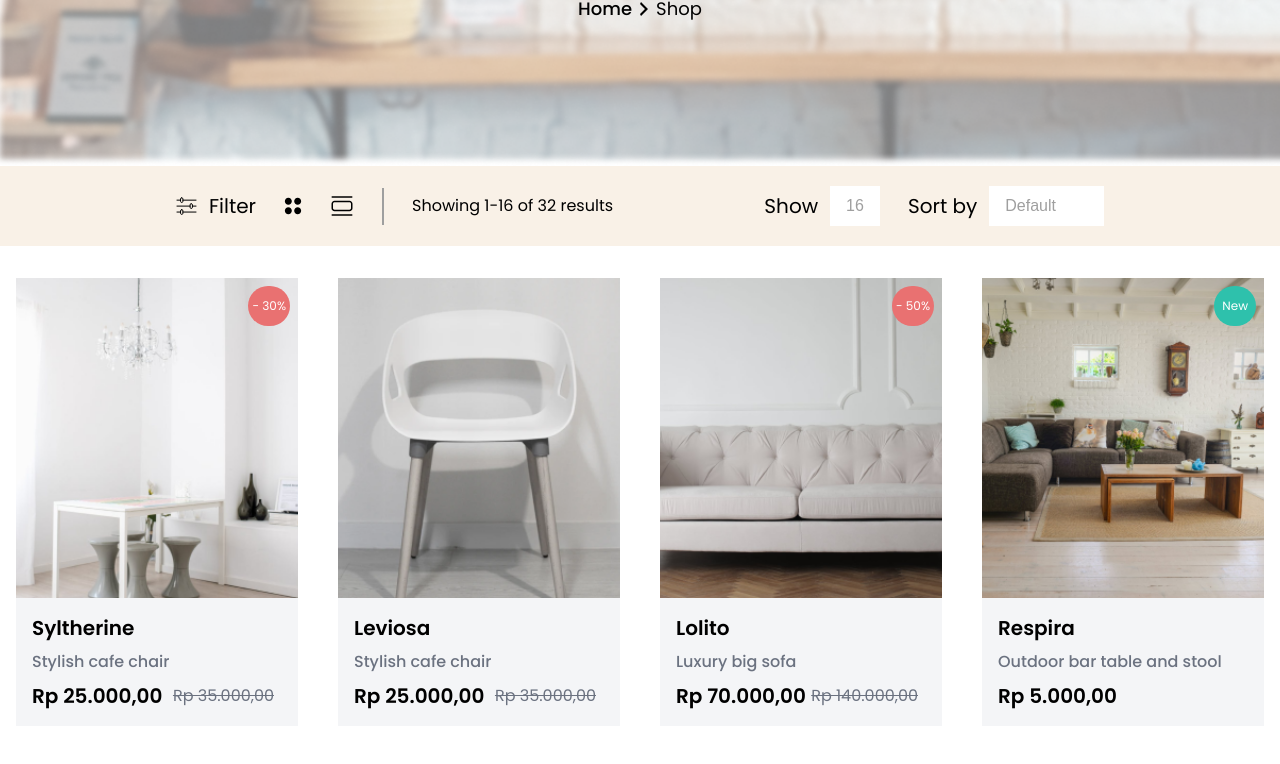
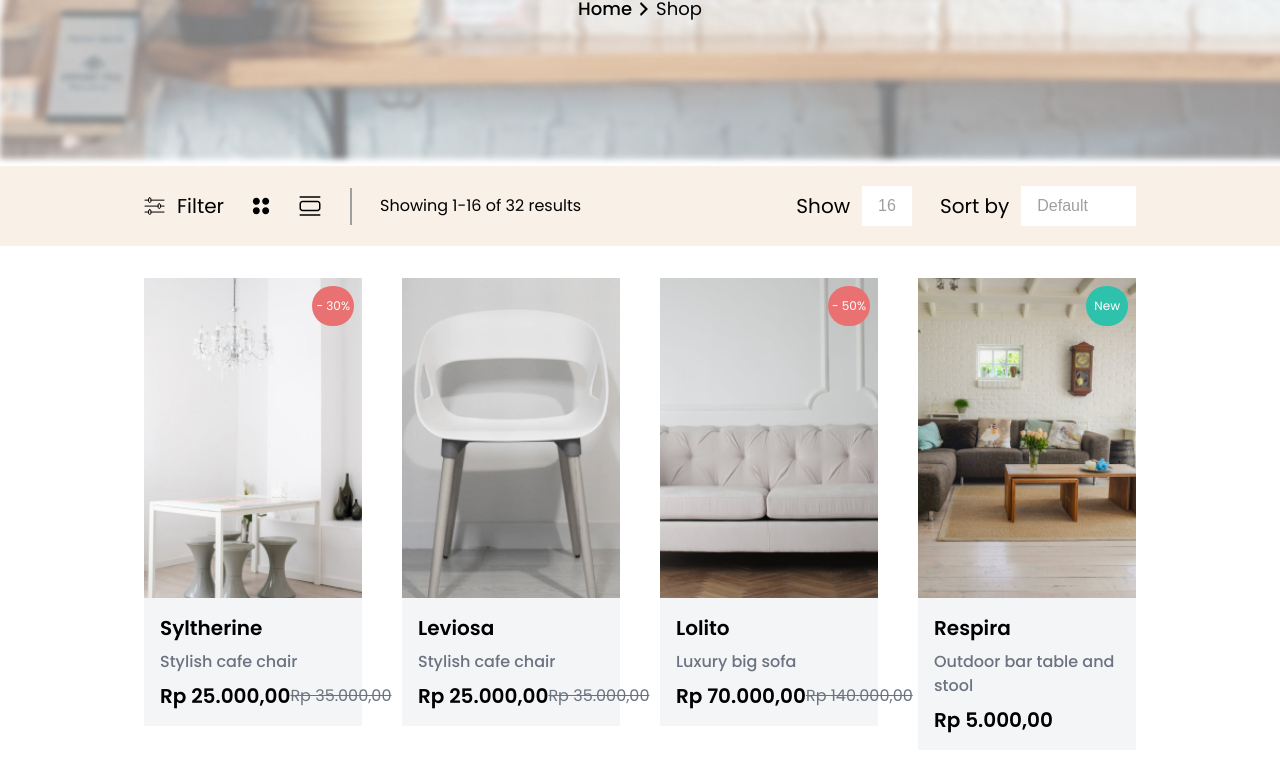
Before and after one commit to roshan-jose-bounteous/furnio-frontend, a Next.js app: page /plp in a window 1280 px wide. Shown: the part 296-1060 px from the top of the page. Built offline with nearby package versions, Linux system fonts and the light colour scheme.

Commit message:
Fix: Production-Padding-Fix

```diff
--- a/src/components/plp/FiltersTab.tsx
+++ b/src/components/plp/FiltersTab.tsx
@@ -8,7 +8,7 @@ import Button from "../common/Button";
 
 const FiltersTab = () => {
   return (
-    <div className="bg-[#F9F1E7] flex flex-row justify-between items-center px-44 py-5">
+    <div className="bg-[#F9F1E7] flex flex-row justify-between items-center px-36 py-5">
       <div className="flex flex-row items-center justify-between gap-7">
         <div className="flex flex-row items-center justify-between gap-3">
           <Filter />
--- a/src/components/plp/ListSection.tsx
+++ b/src/components/plp/ListSection.tsx
@@ -157,7 +157,7 @@ const formatCurrency = (price: number) => {
 
 const ListSection = () => {
   return (
-    <div className="flex justify-center mx-auto px-4 py-8">
+    <div className="flex justify-center px-36 py-8">
       <div className="grid grid-cols-1 sm:grid-cols-2 lg:grid-cols-4 gap-10">
         {productDetails.map((product) => (
           <div key={product.id} className="">
```
